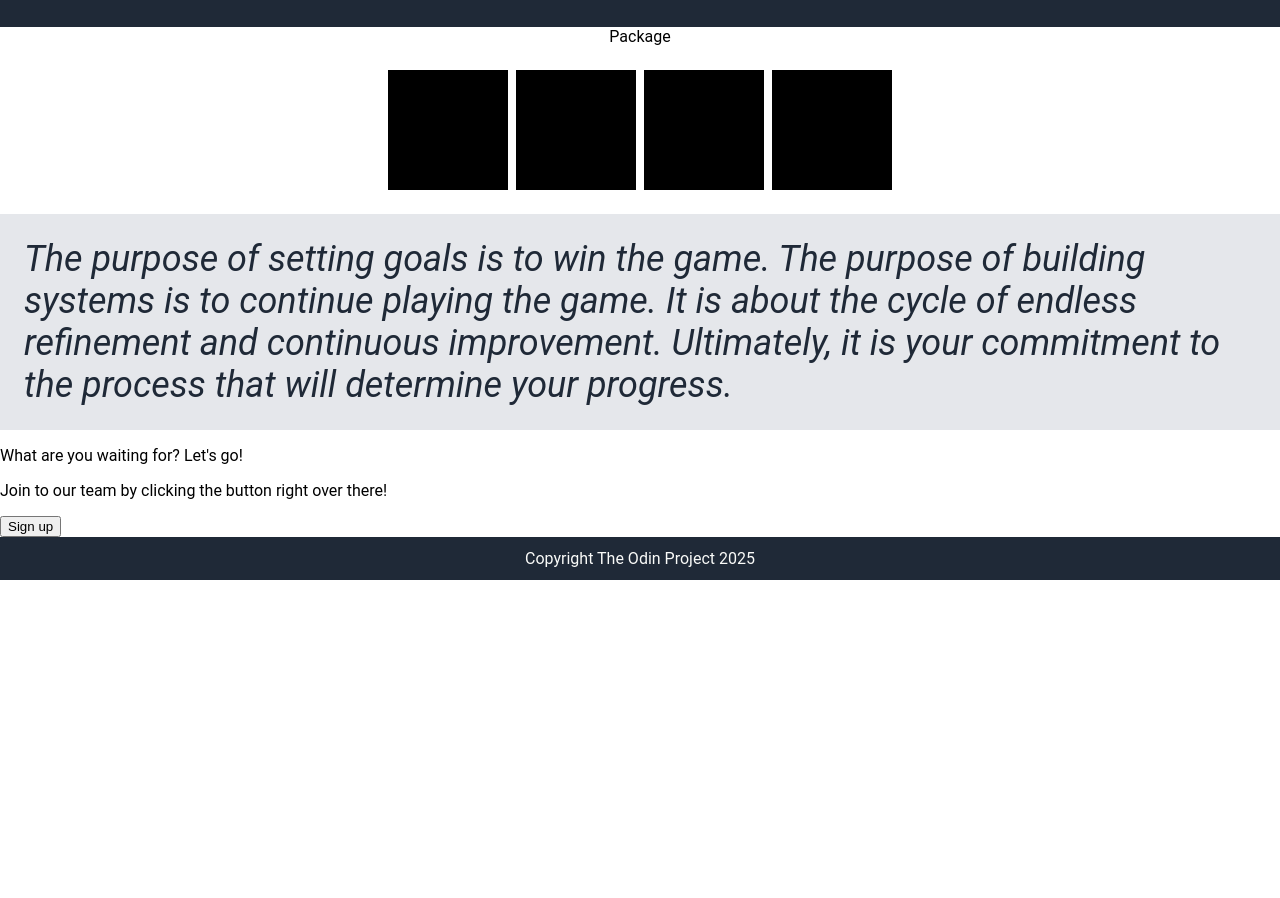
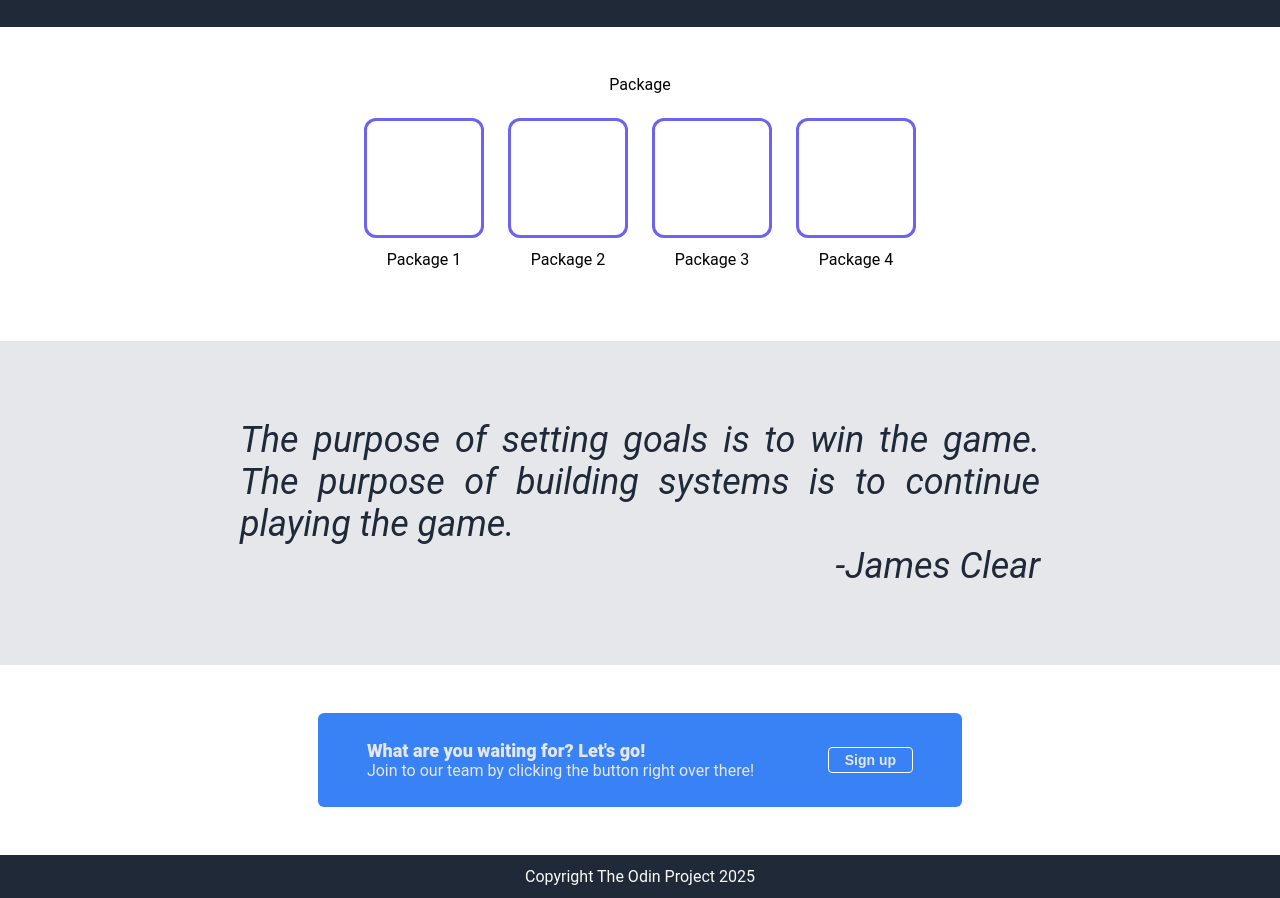
Before and after one commit to huzzeyfh/landing-page, a plain HTML site: page index.html in a window 1280 px wide. Shown: the part 313-1211 px from the top of the page. Before the commit the page ends 893 px from the top, so only its background shows below. Drawn offline with Linux system fonts and the light colour scheme.

Commit message:
Maybe done

```diff
--- a/index.html
+++ b/index.html
@@ -25,8 +25,8 @@
                 <div class="description">
                     This website has some subtext that goes under the main title. It's smaller font and the color is lower contrast.
                 </div>
-                <div class="button">
-                    <button>Sign up</button>
+                <div class="">
+                    <button class="button">Sign up</button>
                 </div>
             </div>
             <div class="image">
@@ -36,28 +36,42 @@
         <div class="container">
             <div class="title">Package</div>
             <div class="cards">
-                <div class="card"></div>
-                <div class="card"></div>
-                <div class="card"></div>
-                <div class="card"></div>
+                <div class="card">
+                    <div class="box"></div>
+                    <div class="package">Package 1</div>
+                </div>
+                <div class="card">
+                    <div class="box"></div>
+                    <div class="package">Package 2</div>
+                </div>
+                <div class="card">
+                    <div class="box"></div>
+                    <div class="package">Package 3</div>
+                </div>
+                <div class="card">
+                    <div class="box"></div>
+                    <div class="package">Package 4</div>
+                </div>
             </div>
         </div>
         <div class="quote">
-            The purpose of setting goals is to win the game. The purpose of building systems is to continue playing the game.
-
-            It is about the cycle of endless refinement and continuous improvement. Ultimately, it is your commitment to the process that will determine your progress.
+            The purpose of setting goals is to win the game.
+            The purpose of building systems is to continue playing the game.
+            <p class="author">-James Clear</p>
         </div>
         <div class="sign-up">
-            <div class="sign-up-text">
-                <p>
-                    What are you waiting for? Let's go!
-                </p>
-                <p>
-                    Join to our team by clicking the button right over there!
-                </p>
-            </div>
-            <div class="sign-up-button">
-                <button>Sign up</button>
+            <div class="sign-up-box">
+                <div class="sign-up-text">
+                    <div class="text">
+                        What are you waiting for? Let's go!
+                    </div>
+                    <div class="text2">
+                        Join to our team by clicking the button right over there!
+                    </div>
+                </div>
+                <div class="sign-up-button">
+                    <button class="button2">Sign up</button>
+                </div>
             </div>
         </div>
     </div>
--- a/style.css
+++ b/style.css
@@ -1,5 +1,5 @@
 body {
-    font-family: "Roboto";
+    font-family: 'Roboto';
     height: 100vh;
     margin: 0;
     display: flex;
@@ -45,7 +45,9 @@ body {
     width: 480px;
     height: 180px;
     color: #f9faf8;
+    display: flex;
     flex-direction: column;
+    gap: 8px;
 }
 
 .header {
@@ -59,7 +61,13 @@ body {
 }
 
 .button {
-    /* color: #3882f6; */
+    border: 2px;
+    border-radius: 4px;
+    background-color: #3882f6;
+    color: #e5e7eb;
+    font-size: 14px;
+    font-weight: 900;
+    padding: 5px 18px;
 }
 
 .image {
@@ -69,6 +77,7 @@ body {
 }
 
 .container {
+    padding: 48px;
     display: flex;
     flex-direction: column;
     align-items: center;
@@ -76,15 +85,24 @@ body {
 
 .cards {
     display: flex;
-    gap: 8px;
+    gap: 24px;
     padding: 24px;
 }
 
 .card {
+    text-align: center;
+    display: flex;
+    flex-direction: column;
+    gap: 12px;
+}
+
+.box {
     box-sizing: border-box;
     width: 120px;
     height: 120px;
-    background-color: black;
+    background-color: rgb(255, 255, 255);
+    border: 3px solid rgb(109, 99, 241);
+    border-radius: 12px;
 }
 
 .quote {
@@ -92,7 +110,55 @@ body {
     font-size: 36px;
     color: #1F2937;
     font-style: italic;
-    padding: 24px;
+    padding: 78px 240px;
+    text-align: justify;
+    flex: 0 0 auto;
+    display: flex;
+    justify-content: center;
+    align-items: center;
+    flex-direction: column;
+}
+
+.author {
+    align-self: end;
+    margin: 0;
+}
+
+.sign-up {
+    display: flex;
+    justify-content: center;
+    align-items: center;
+    padding: 48px;
+}
+
+.sign-up-box {
+    width: 620px;
+    height: 70px;
+    display: flex;
+    justify-content: space-around;
+    align-items: center;
+    background-color: #3882f6;
+    padding: 12px;
+    border-radius: 6px;
+}
+
+.sign-up-text {
+    color: #e5e7eb;
+}
+
+.text {
+    font-weight: 900;
+    font-size: 18px;
+}
+
+.button2 {
+    border: 1px solid white;
+    border-radius: 4px;
+    background-color: #3882f6;
+    color: #e5e7eb;
+    font-size: 14px;
+    font-weight: 900;
+    padding: 4px 16px;
 }
 
 .footer {
```
